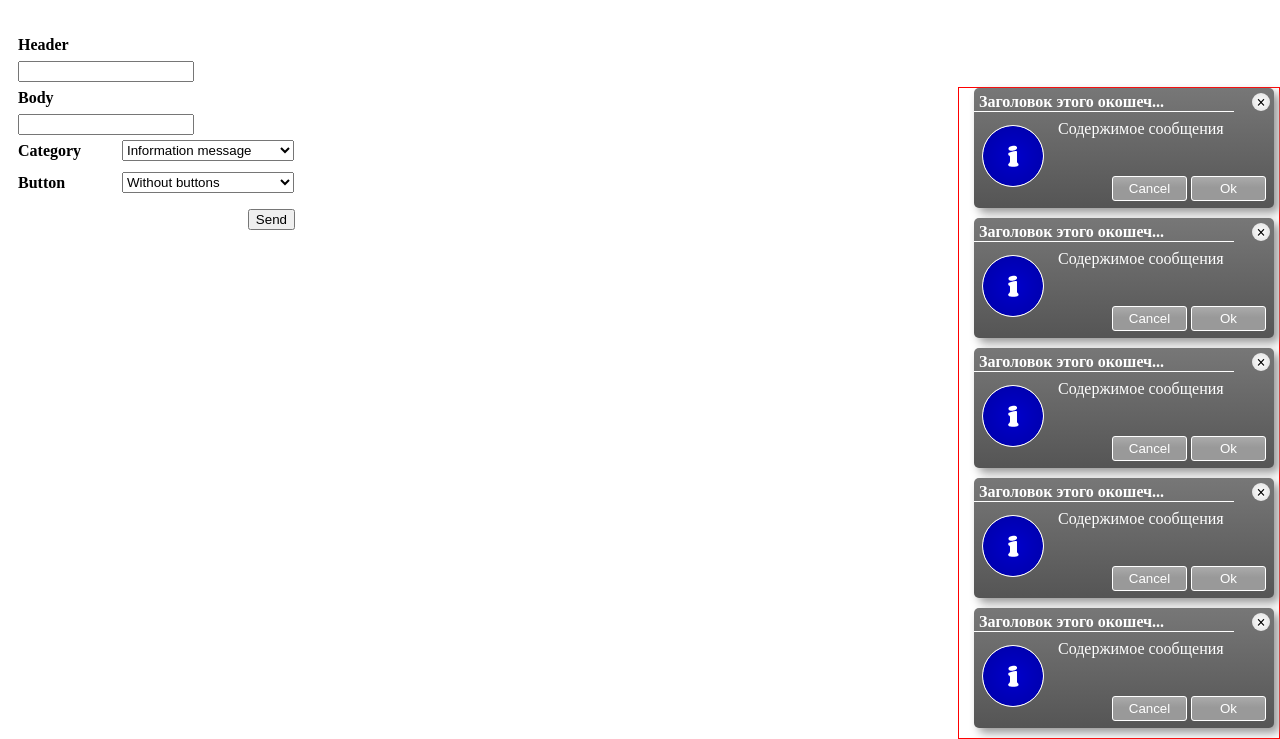
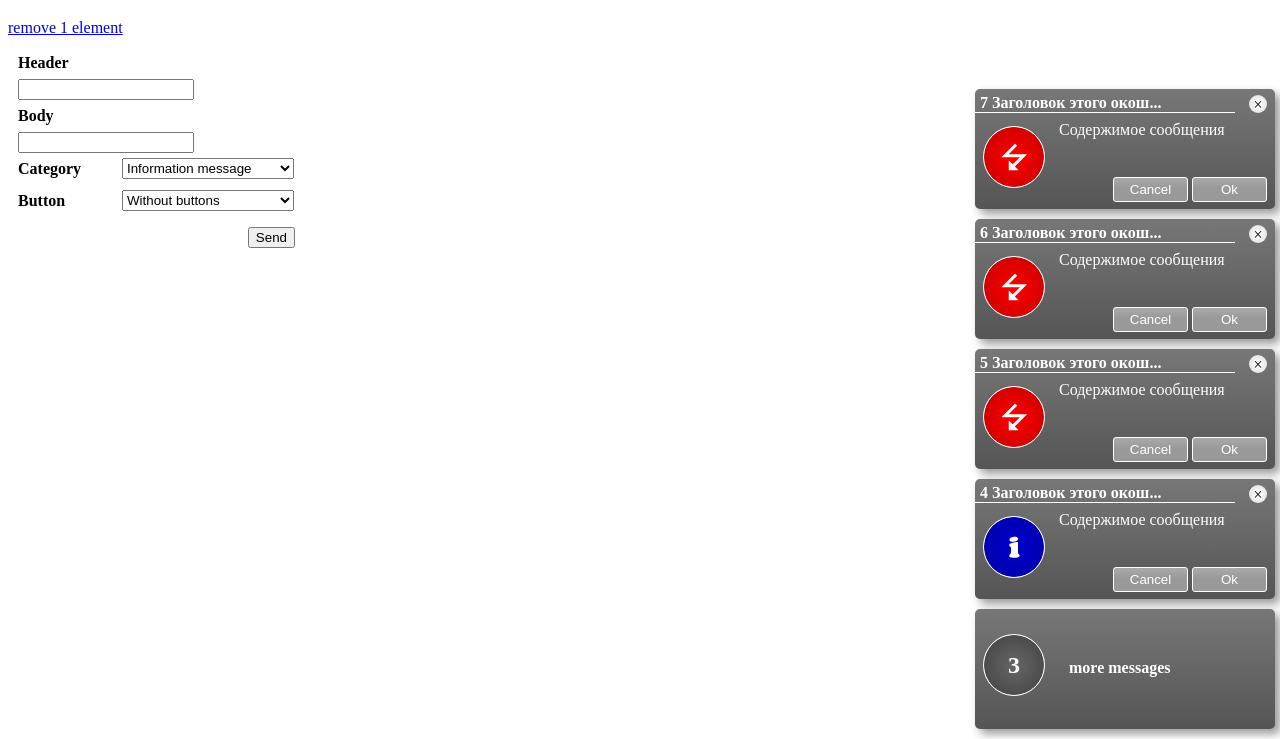
Before and after one commit to mightymamont/AngularPopUpMsg, a website: page raw/project/html/index.html in a window 1280 px wide. Shown: the part 61-800 px from the top of the page. Drawn offline with nearby package versions, Linux system fonts and the light colour scheme; files that its build step writes are made by us from their sources; files whose address does not match are found by name.

Commit message:
MsgWin group
windows groups into one box-container

```diff
--- a/raw/project/html/index.html
+++ b/raw/project/html/index.html
@@ -15,6 +15,7 @@
 <body ng-app="testApp">
 	<h1>Test app</h1>
 	<section class="demoUi" ng-controller="frontPage">
+		<a href="#" ng-click="rone()">remove 1 element</a>
 		<div ng-if="application.ready">
 			<div class="newMessage">
 				<label>Header</label> <input type="text"> <br>
@@ -31,7 +32,7 @@
 			</div>
 
 			<div class="messageContainer">
-				<message-window ng-repeat="msg in application.data" ng-model="msg"></message-window>
+				<message-window ng-repeat="msg in application.msgList(application.data)" ng-model="msg"></message-window>
 			</div>
 		</div>
 	</section>
--- a/raw/project/html/message.html
+++ b/raw/project/html/message.html
@@ -1,9 +1,8 @@
 <div class="floatMsg">
 	<div class="wrapper">
 		<div class="messageBox" ng-if="msg.type!='group'">
-			<div class="header">{{msg.header.length>22 ? msg.header.slice(0,22)+'...':msg.header}}
-				<div class="closeMsg" ng-click="closeWindow('close')">&times;</div>
-			</div>
+			<div class="header">{{msg.header.length>22 ? msg.header.slice(0,22)+'...':msg.header}}</div>
+			<div class="closeMsg" ng-click="closeWindow('close')">&times;</div>
 			<div class="imgPart" style="background: url(img/{{getIcon(msg.category)}}) no-repeat center"></div>
 			<div class="mainPart">
 				<div class="content">{{msg.content}}</div>
@@ -14,7 +13,7 @@
 			</div>
 		</div>
 		<div class="groupBox" ng-if="msg.type=='group'">
-			<div class="msgCount">msg.count</div>
+			<div class="msgCount" style="background: url(img/{{getIcon(msg.category)}}) no-repeat center">{{msg.count}}</div>
 			<div class="text">more message{{msg.count>1 ? 's':''}}</div>
 		</div>
 	</div>
--- a/raw/project/js/functions.js
+++ b/raw/project/js/functions.js
@@ -9,7 +9,17 @@ var categories = {
 		note: 'Without buttons',
 		ok_confirm: 'Ok button',
 		ok_cancel_confirm: 'Ok & cancel buttons'
-	};
+	},
+
+	startData = [
+		{category:'info', type:'ok_cancel_confirm', header: '1 Заголовок этого окошечка WWWWWWWWWWWWWWWWWWW', content: 'Содержимое сообщения'},
+		{category:'info', type:'ok_cancel_confirm', header: '2 Заголовок этого окошечка WWWWWWWWWWWWWWWWWWW', content: 'Содержимое сообщения'},
+		{category:'warning', type:'ok_cancel_confirm', header: '3 Заголовок этого окошечка WWWWWWWWWWWWWWWWWWW', content: 'Содержимое сообщения'},
+		{category:'info', type:'ok_cancel_confirm', header: '4 Заголовок этого окошечка WWWWWWWWWWWWWWWWWWW', content: 'Содержимое сообщения'},
+		{category:'error', type:'ok_cancel_confirm', header: '5 Заголовок этого окошечка WWWWWWWWWWWWWWWWWWW', content: 'Содержимое сообщения'},
+		{category:'error', type:'ok_cancel_confirm', header: '6 Заголовок этого окошечка WWWWWWWWWWWWWWWWWWW', content: 'Содержимое сообщения'},
+		{category:'error', type:'ok_cancel_confirm', header: '7 Заголовок этого окошечка WWWWWWWWWWWWWWWWWWW', content: 'Содержимое сообщения'},
+	];
 
 
 /**
@@ -49,7 +59,11 @@ function closeMsgWindow(element, scope, callback) {
 		var elm = element[0].querySelector(scope.msg.type == 'group' ? '.groupBox' : '.messageBox');
 		elm.classList.add('windowCollapse');
 		// elm.parentElement.classList.add('flattenWnd');
-		closeThisWindow(element[0],290);
+		// removeThisWindow(element[0],290);
+		setTimeout(function() {
+			scope.msg.closed = true;
+			scope.$apply();
+		}, 290);
 
 		callback && callback(type);
 	}
@@ -61,13 +75,30 @@ function closeMsgWindow(element, scope, callback) {
 // функция отправления уведомления при закрытии окошка
 function sendConfirm (httpService) {
 	return function(buttonType) {
-		console.log('Пошёл какой-то обработчик...',buttonType);
+		console.log('Пошёл "%s" обработчик...',buttonType);
 	}
 }
 
-// функция, запускающая закрытие заданного окна
-function closeThisWindow(element, timeout) {
+// функция, запускающая удаление заданного окна
+function removeThisWindow(label, timeout) {
 	setTimeout(function() {
 		element.remove();
 	}, timeout);
 }
+
+// получить список сообщений для вывода
+function getMessagesList (msgList) {
+	var outArray = [];
+	for(var i = msgList.length-1; i>=0;i--) {
+		if(!msgList[i].closed)
+			outArray.push(msgList[i]);
+	}
+
+	if(outArray.length > 5) {
+		var cnt = outArray.length - 4;
+		outArray = outArray.slice(0,4);
+		outArray.push({type:'group', count: cnt});
+	}
+
+	return outArray;
+}
--- a/raw/project/js/main.js
+++ b/raw/project/js/main.js
@@ -17,16 +17,10 @@ var testApp = angular.module('testApp',[]);
 testApp.controller('frontPage',function($scope){
 	var app = $scope.application = {};
 
-	app.data = [
-		{category:'info', type:'ok_cancel_confirm', header: 'Заголовок этого окошечка WWWWWWWWWWWWWWWWWWW', content: 'Содержимое сообщения'},
-		{category:'info', type:'ok_cancel_confirm', header: 'Заголовок этого окошечка WWWWWWWWWWWWWWWWWWW', content: 'Содержимое сообщения'},
-		{category:'info', type:'ok_cancel_confirm', header: 'Заголовок этого окошечка WWWWWWWWWWWWWWWWWWW', content: 'Содержимое сообщения'},
-		{category:'info', type:'ok_cancel_confirm', header: 'Заголовок этого окошечка WWWWWWWWWWWWWWWWWWW', content: 'Содержимое сообщения'},
-		{category:'info', type:'ok_cancel_confirm', header: 'Заголовок этого окошечка WWWWWWWWWWWWWWWWWWW', content: 'Содержимое сообщения'},
-	];
+	app.data = startData;
 	app.categories = categories;
 	app.buttons = buttons;
-
+	app.msgList = getMessagesList;
 	app.ready = true;
 });
 
--- a/raw/project/styles/animation.less
+++ b/raw/project/styles/animation.less
@@ -31,6 +31,9 @@
 		box-shadow: none;
 		div {
 			opacity: 0;
+			height: 0;
+			margin: 0;
+			padding: 0;
 		}
 	}
 }
--- a/raw/project/styles/message.less
+++ b/raw/project/styles/message.less
@@ -32,14 +32,16 @@
 			display: inline-block;
 			width: @mwWidth - 40px;
 			border-bottom: 1px solid #fff;
+		}
 
 		.closeMsg {
+			display: inline-block;
 			border-radius: 50%;
 			width: 18px;
 			height: 18px;
-				position: absolute;
-				right: -36px;
-				top: 0;
+			position: relative;
+			top: 2px;
+			left: 10px;
 			line-height: 19px;
 			background: radial-gradient(#fff, #ddd) #fff;
 			color: #000;
@@ -47,7 +49,6 @@
 			text-shadow: 0 1px #fff;
 			cursor: pointer;
 			text-indent: 0;
-			}
 		}
 
 		.imgPart {
@@ -90,6 +91,29 @@
 			}
 		}
 	}
+
+	.groupBox {
+		.msgCount {
+			display: inline-block;
+			margin: 25px 10px 0 8px;
+			height: @icoBox;
+			width: @icoBox;
+			border-radius: 50%;
+			border: 1px solid #fff;
+			background-color: #ccc;
+			font-weight: bold;
+			font-size: 1.5em;
+			text-align: center;
+			line-height: 2.5em;
+		}
+
+		.text {
+			display: inline-block;
+			text-indent: 10px;
+			width: 160px;
+			font-weight: bold;
+		}
+	}
 }
 
 
@@ -99,5 +123,4 @@
 	right: 0;
 	bottom: 0;
 	width: @mwWidth+20px;
-	border:1px solid red;
 }
```
Also changed, not shown: build/css/main.css, build/index.html, build/js/main.js, build/message.html. Lines whose indentation alone changed are shown as unchanged.
